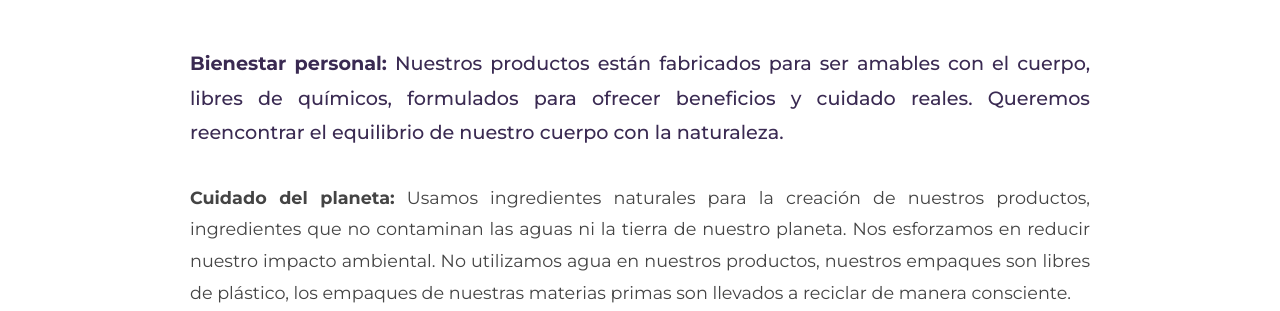
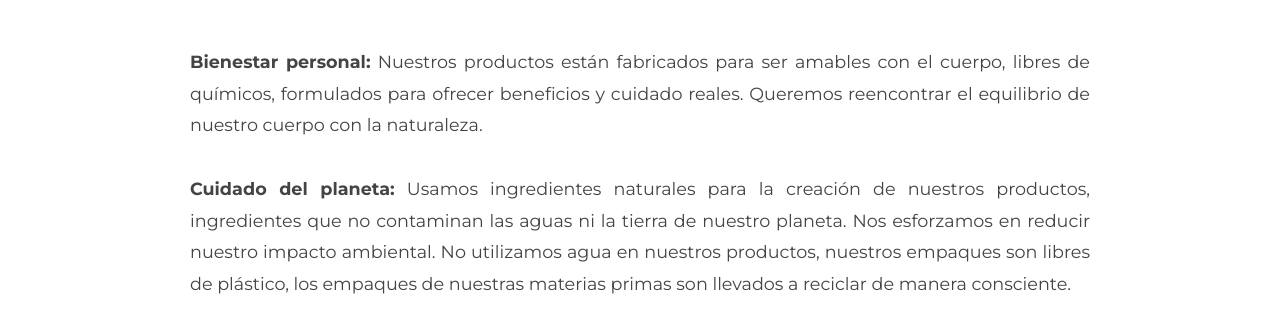
Before and after one commit to eamena/maruva, a plain HTML site: page about-us.html in a window 1280 px wide. Shown: the part 642-953 px from the top of the page. Drawn offline with Linux system fonts and the light colour scheme.

Commit message:
more tyling changes

```diff
--- a/styles.css
+++ b/styles.css
@@ -1238,11 +1238,11 @@ html {
   text-align: justify;
 }
 
-.liz-text p:first-child {
+/* .liz-text p:first-child {
   font-size: 1.2rem;
   font-weight: 500;
   color: #3a2a52;
-}
+} */
 
 .team-member:hover {
   transform: translateY(-10px);
```
